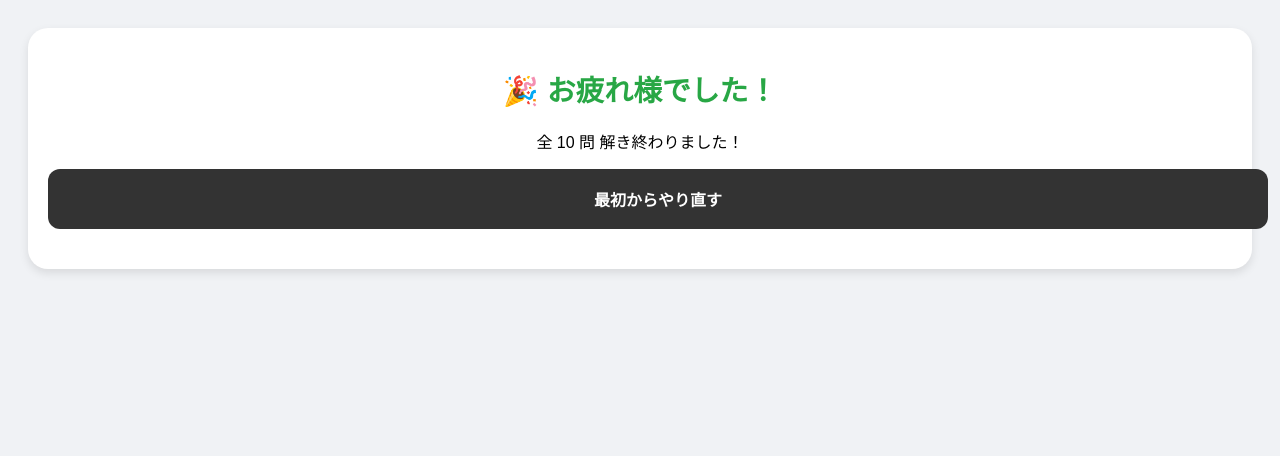
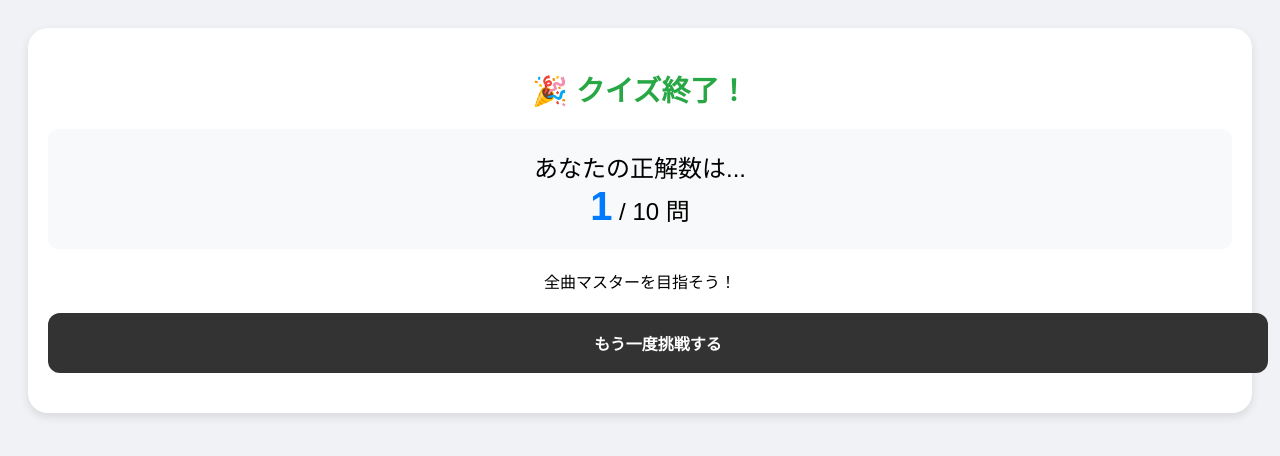
Before and after one commit to 23026050/unison-quiz, a Django app: template unison_app/quiz/templates/quiz/finished.html in a window 1280 px wide. Shown: the top 456 px of the page. Run offline with Django 5.2, Linux system fonts and the light colour scheme; the template is opened without the code that fills it: most values are stand-ins (such as "Sample title", 1, 10 or a date in 2020).

Commit message:
Add files via upload

```diff
--- a/unison_app/quiz/templates/quiz/finished.html
+++ b/unison_app/quiz/templates/quiz/finished.html
@@ -8,17 +8,25 @@
         body { font-family: sans-serif; background-color: #f0f2f5; padding: 20px; text-align: center; }
         .finish-card { background: white; padding: 40px 20px; border-radius: 20px; box-shadow: 0 4px 10px rgba(0,0,0,0.1); }
         .congrats { font-size: 1.8rem; font-weight: bold; color: #28a745; margin-bottom: 20px; }
+        .score-box { font-size: 1.5rem; margin: 20px 0; padding: 20px; background: #f8f9fa; border-radius: 10px; }
+        .score-number { font-size: 2.5rem; color: #007bff; font-weight: bold; }
         .reset-button {
             display: block; width: 100%; background-color: #333; color: white;
-            text-decoration: none; padding: 18px; border-radius: 12px; font-weight: bold;
+            text-decoration: none; padding: 18px; border-radius: 12px; font-weight: bold; margin-top: 20px;
         }
     </style>
 </head>
 <body>
     <div class="finish-card">
-        <div class="congrats">🎉 お疲れ様でした！</div>
-        <p>全 {{ total }} 問 解き終わりました！</p>
-        <a href="{% url 'reset_quiz' %}" class="reset-button">最初からやり直す</a>
+        <div class="congrats">🎉 クイズ終了！</div>
+
+        <div class="score-box">
+            あなたの正解数は...<br>
+            <span class="score-number">{{ correct_count }}</span> / {{ total }} 問
+        </div>
+
+        <p>全曲マスターを目指そう！</p>
+        <a href="{% url 'reset_quiz' %}" class="reset-button">もう一度挑戦する</a>
     </div>
 </body>
 </html>
```
Also changed, not shown: unison_app/quiz/views.py (+19 -20 lines), unison_app/db.sqlite3.
